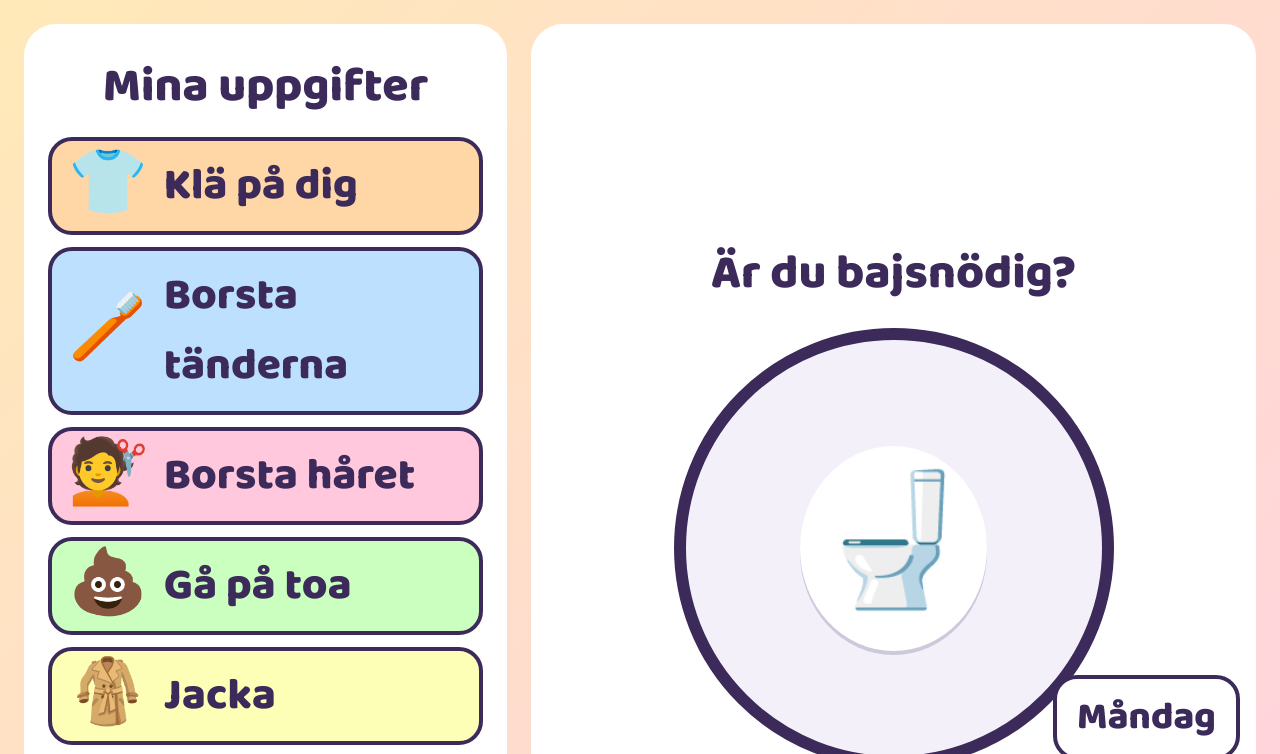
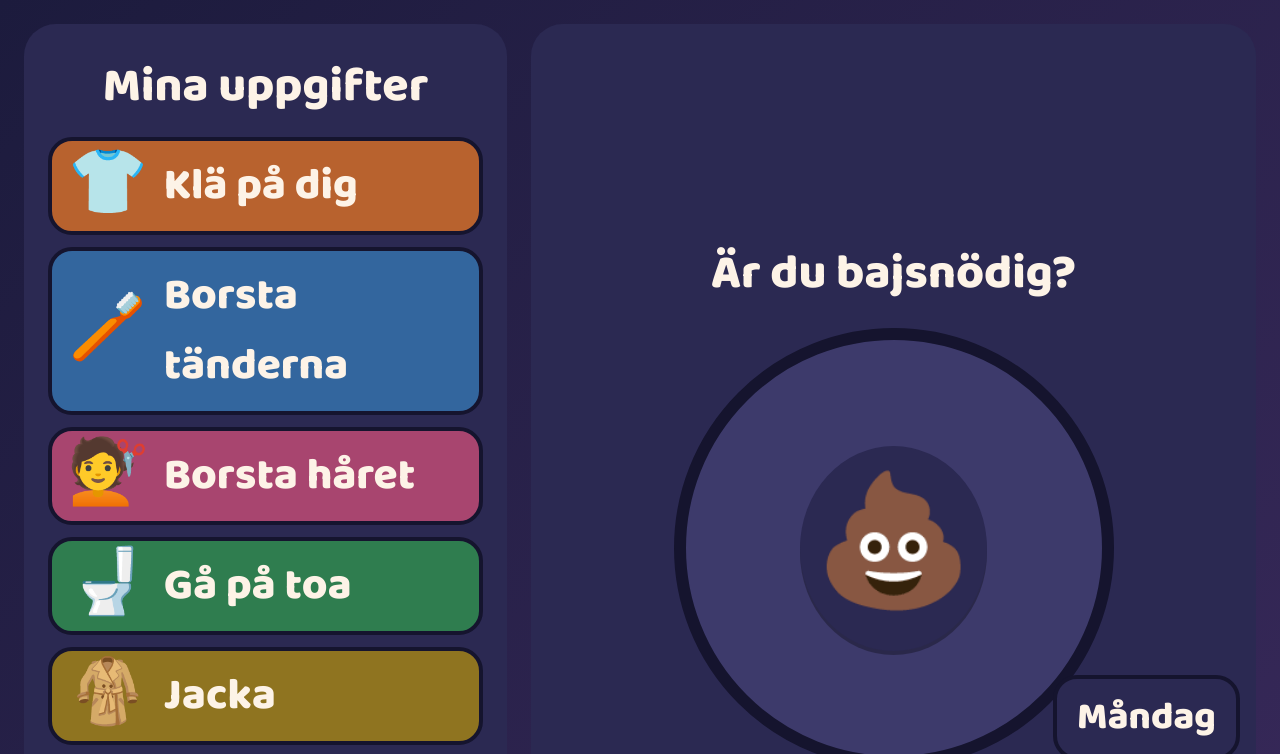
Before and after one commit to martinheterjag/countdown, a plain HTML site: page index.html in a window 1280 px wide. Shown: the top 754 px of the page. Drawn offline with Linux system fonts and the light colour scheme; no server answers.

Commit message:
Add dark theme, turbo poop spin and peeking creeper
- Switch to a dark colour theme
- Show a toilet for the toilet task and a poop at night
- Every 10th night spin is a long, fast turbo spin
- A creeper peeks in from a bottom corner about once an hour
  (?creeper in the URL makes it peek every 10 seconds)

```diff
--- a/index.html
+++ b/index.html
@@ -7,11 +7,13 @@
 <link href="https://fonts.googleapis.com/css2?family=Baloo+2:wght@600;800&display=swap" rel="stylesheet">
 <style>
   :root {
-    --bg1: #ffe9b8;
-    --bg2: #ffd1e3;
-    --card: #ffffff;
-    --ink: #3b2a5a;
-    --clock: #4cc9f0;
+    --bg1: #1c1b3d;
+    --bg2: #3a2a5c;
+    --card: #2b2952;
+    --ink: #fdf3e7;
+    --line: #15142e;
+    --empty: #3d3a6b;
+    --clock: #48b5d9;
   }
   * { box-sizing: border-box; }
   body {
@@ -28,7 +30,7 @@
   .panel {
     background: var(--card);
     border-radius: 32px;
-    box-shadow: 0 10px 0 rgba(59, 42, 90, .15);
+    box-shadow: 0 10px 0 rgba(0, 0, 0, .3);
     padding: 24px;
   }
 
@@ -46,14 +48,14 @@
     width: min(85vw, 55vh, 800px);
     aspect-ratio: 1;
     border-radius: 50%;
-    border: 12px solid var(--ink);
-    background: conic-gradient(var(--clock) calc(var(--p, 1) * 1turn), #f3f0fa 0);
+    border: 12px solid var(--line);
+    background: conic-gradient(var(--clock) calc(var(--p, 1) * 1turn), var(--empty) 0);
     display: grid;
     place-items: center;
     transition: background .5s;
   }
   .pie span {
-    background: #fff;
+    background: var(--card);
     border-radius: 50%;
     width: 45%;
     aspect-ratio: 1;
@@ -61,7 +63,7 @@
     place-items: center;
     font-size: clamp(60px, 10vw, 180px);
     font-weight: 800;
-    box-shadow: 0 4px 0 rgba(59, 42, 90, .2);
+    box-shadow: 0 4px 0 rgba(0, 0, 0, .3);
   }
   .left { font-size: clamp(24px, 3vw, 40px); margin: 0; }
   .now { font-size: clamp(18px, 2vw, 26px); margin: 0; }
@@ -76,7 +78,7 @@
     align-items: center;
     gap: 16px;
     padding: 10px 16px;
-    border: 4px solid var(--ink);
+    border: 4px solid var(--line);
     border-radius: 24px;
     background: var(--c);
     font-size: clamp(26px, 3.5vw, 44px);
@@ -90,8 +92,8 @@
     display: flex;
     flex-direction: column;
     align-items: center;
-    background: #fff;
-    border: 4px solid var(--ink);
+    background: var(--card);
+    border: 4px solid var(--line);
     border-radius: 24px;
     padding: 8px 20px;
     font-size: clamp(24px, 3vw, 40px);
@@ -117,7 +119,23 @@
   }
   @keyframes fly { to { transform: translate(140vh, -140vh); } }
   .night #mins { animation: spin 40s ease-in-out infinite; }
+  .night #mins.turbo { animation: turbo 40s ease-in-out; }
   @keyframes spin { 0%, 94% { transform: rotate(0); } 100% { transform: rotate(360deg); } }
+  @keyframes turbo { 0%, 85% { transform: rotate(0); } 100% { transform: rotate(10800deg); } }
+  .creeper {
+    position: fixed;
+    bottom: 0;
+    left: 0;
+    width: clamp(120px, 15vw, 240px);
+    z-index: 6;
+    pointer-events: none;
+    transform: translate(-100%, 100%);
+    transition: transform 1.5s ease-in-out;
+  }
+  .creeper svg { display: block; width: 100%; }
+  .creeper.right { left: auto; right: 0; transform: translate(100%, 100%); }
+  .creeper.peek { transform: translate(-35%, 25%) rotate(25deg); }
+  .creeper.right.peek { transform: translate(35%, 25%) rotate(-25deg); }
   @keyframes wiggle { 0%,100% { transform: rotate(-4deg); } 50% { transform: rotate(4deg); } }
 
   @media (max-width: 800px) {
@@ -148,6 +166,14 @@
   <span style="--x:65vw;  --t:2.6s; --d:1.2s">🚀</span>
 </div>
 
+<div class="creeper" id="creeper">
+  <svg viewBox="0 0 8 8" shape-rendering="crispEdges">
+    <rect width="8" height="8" fill="#5daa3a"/>
+    <path fill="#4c8f2f" d="M0 0h1v1H0zM3 1h2v1H3zM6 0h2v1H6zM0 5h1v2H0zM7 4h1v2H7zM4 0h1v1H4z"/>
+    <path fill="#111" d="M1 2h2v2H1zM5 2h2v2H5zM3 4h2v1H3zM2 5h4v2H2zM2 7h1v1H2zM5 7h1v1H5z"/>
+  </svg>
+</div>
+
 <div class="weather"><span id="day"></span><span id="wx"></span></div>
 
 <script src="config.js"></script>
@@ -156,13 +182,13 @@
   const PLACE = { lat: 58.59, lon: 16.19 }; // Norrköping
 
   const TASKS = [
-    { pic: "👕", word: "Klä på dig", c: "#ffd6a5" },
-    { pic: "🪥", word: "Borsta tänderna", c: "#bde0fe" },
-    { pic: "💇", word: "Borsta håret", c: "#ffc8dd" },
-    { pic: "💩", word: "Gå på toa", c: "#caffbf" },
-    { pic: "🧥", word: "Jacka", c: "#fdffb6" },
-    { pic: "👟", word: "Skor", c: "#e0c3fc" },
-    { pic: "🍎🦭", word: "Packa frukt och gosedjur", c: "#ffadad" },
+    { pic: "👕", word: "Klä på dig", c: "#b8622e" },
+    { pic: "🪥", word: "Borsta tänderna", c: "#33669e" },
+    { pic: "💇", word: "Borsta håret", c: "#a8456f" },
+    { pic: "🚽", word: "Gå på toa", c: "#2f7d4f" },
+    { pic: "🧥", word: "Jacka", c: "#8f7420" },
+    { pic: "👟", word: "Skor", c: "#64489e" },
+    { pic: "🍎🦭", word: "Packa frukt och gosedjur", c: "#a83c3f" },
   ];
 
   const list = document.getElementById("tasks");
@@ -191,6 +217,13 @@
   const now = document.getElementById("now");
   const timer = document.getElementById("timer");
 
+  // Every 10th spin of the poop is a fast one.
+  let spins = 0;
+  mins.addEventListener("animationiteration", () => {
+    if (++spins % 9 === 0) mins.classList.add("turbo");
+  });
+  mins.addEventListener("animationend", () => mins.classList.remove("turbo"));
+
   function tick() {
     const t = new Date(Date.now() + offset);
     const total = MINUTES * 60000;
@@ -199,7 +232,7 @@
     const m = Math.ceil(rest / 60000);
 
     pie.style.setProperty("--p", p);
-    pie.style.setProperty("--clock", m > 15 ? "#4cc9f0" : m > 5 ? "#ffb703" : "#ef476f");
+    pie.style.setProperty("--clock", m > 15 ? "#48b5d9" : m > 5 ? "#f0a02a" : "#e0506a");
     const day = t.toLocaleDateString("sv-SE", { weekday: "long" });
     document.getElementById("day").textContent = day[0].toUpperCase() + day.slice(1);
     now.textContent = t.toLocaleTimeString("sv-SE", { hour: "2-digit", minute: "2-digit" });
@@ -211,7 +244,7 @@
     if (night) {
       pie.style.setProperty("--p", 0);
       title.textContent = "Är du bajsnödig?";
-      mins.textContent = "🚽";
+      mins.textContent = "💩";
       left.textContent = "";
     } else if (go) {
       title.textContent = "Dags att gå! 🚀";
@@ -240,6 +273,21 @@
     el.addEventListener("animationiteration", () => { el.textContent = flyer(); });
   });
 
+  // A creeper peeks in from a bottom corner about once an hour.
+  // ?creeper in the URL makes it peek every 10 seconds (for testing).
+  const creeper = document.getElementById("creeper");
+  function peek() {
+    creeper.className = "creeper" + (Math.random() < .5 ? " right" : "");
+    setTimeout(() => creeper.classList.add("peek"), 100);
+    setTimeout(() => creeper.classList.remove("peek"), 5000);
+  }
+  if (new URLSearchParams(location.search).has("creeper")) {
+    setTimeout(peek, 1000);
+    setInterval(peek, 10000);
+  } else {
+    setInterval(() => { if (Math.random() < 1 / 60) peek(); }, 60000);
+  }
+
   const WEATHER = {
     0: ["☀️", "Sol"], 1: ["🌤️", "Mest sol"], 2: ["⛅", "Lite moln"], 3: ["☁️", "Moln"],
     45: ["🌫️", "Dimma"], 48: ["🌫️", "Dimma"],
```
